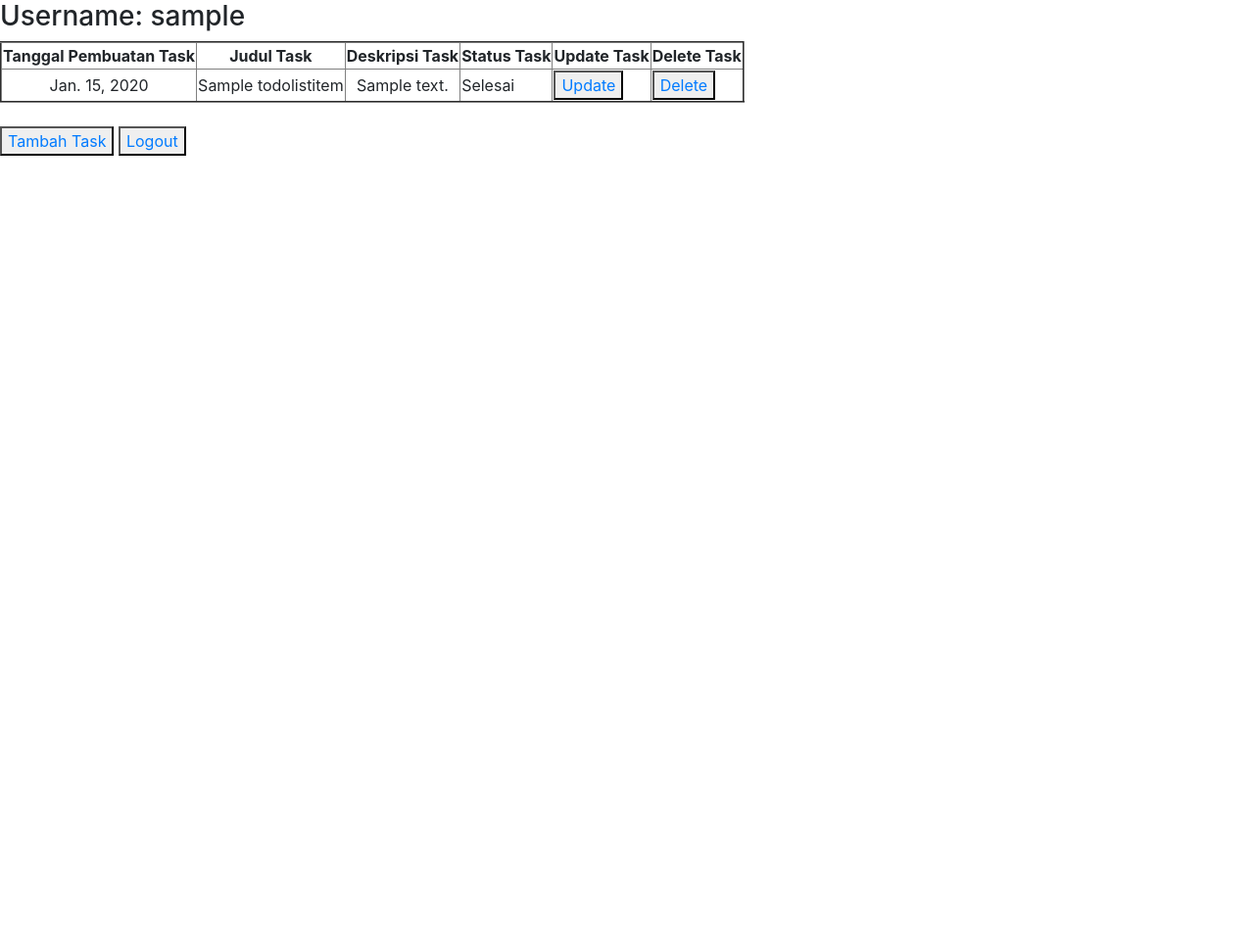
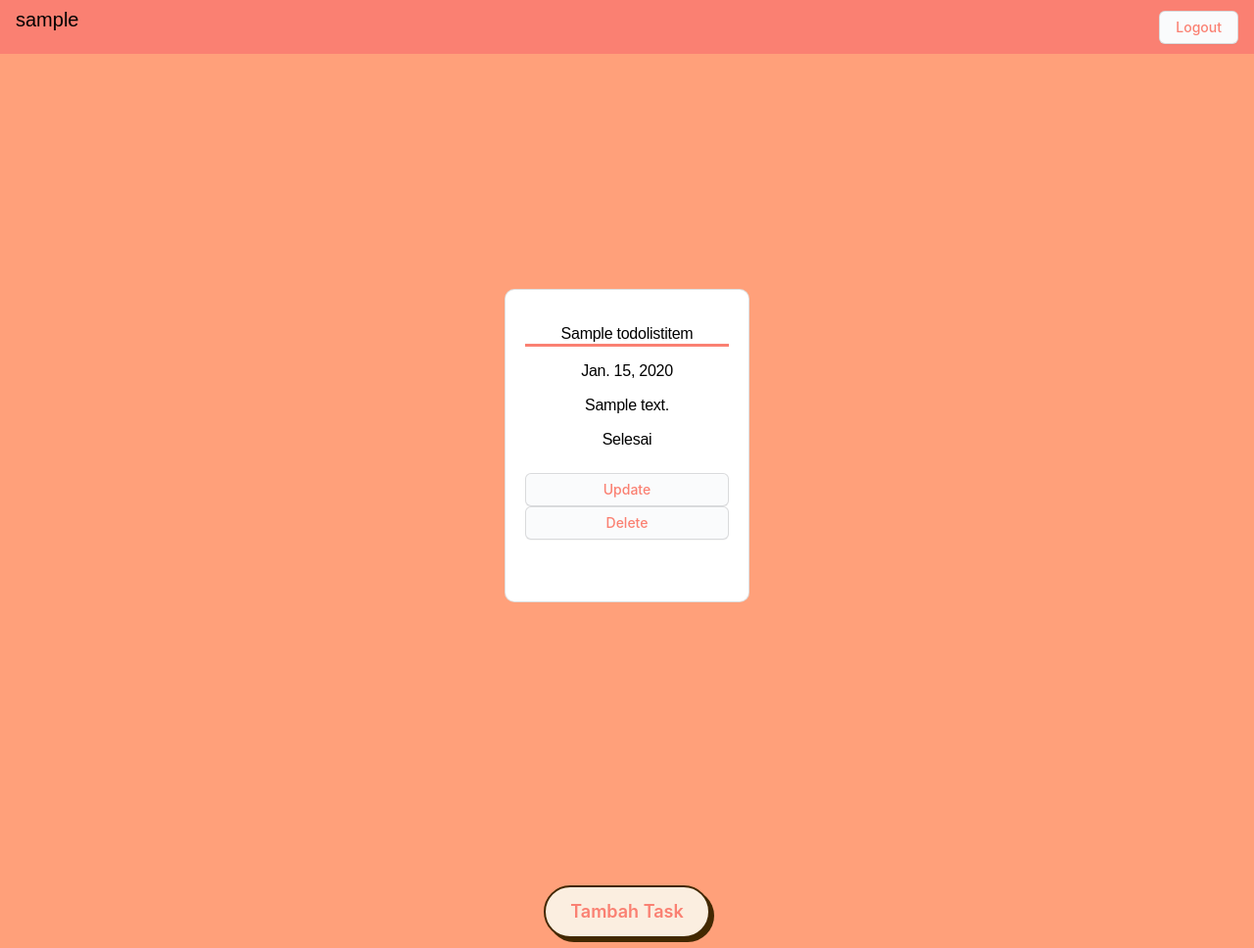
Before and after one commit to azmirahmadisha/Tugas-2, a Django app: page /todolist/ in a window 1280 px wide. Shown: the whole page at 98% size. Before the commit the page ends 159 px from the top, so only its background shows below. Run offline with Django 4.2, Linux system fonts and the light colour scheme; a user stored in the database is signed in; tables that the repository leaves empty hold one stand-in row (values such as "Sample post").

Commit message:
AAAAAAAAAAAAAAAAAAAA

```diff
--- a/todolist/templates/create-task.html
+++ b/todolist/templates/create-task.html
@@ -8,6 +8,7 @@
 
 <style>
 
+
 .login {
     background: salmon;
     margin-top: 10px;
@@ -15,7 +16,6 @@
     margin-right: 20px;
     margin-left: 450px;
     border-radius: 25px;
-    border: 2px solid #73AD21;
     padding: 20px;
     width: 400px;
     height: 500px;
@@ -68,6 +68,7 @@
     margin-top: 50px;
     margin-right: 20px;
     margin-left: 10px;
+    background-color: 	#FFA07A;
 }
 
 
--- a/todolist/templates/login.html
+++ b/todolist/templates/login.html
@@ -14,7 +14,6 @@
     margin-right: 20px;
     margin-left: 450px;
     border-radius: 25px;
-    border: 2px solid #73AD21;
     padding: 20px;
     width: 400px;
     height: 350px;
@@ -39,12 +38,15 @@
     border: salmon;
 }
 
+body {
+background-color: 	#FFA07A;
+}
 
 </style>
 
 <div class = "login">
 
-    <h1>Login</h1>
+    <h1 style="text-align:center">Login</h1>
 
     <form method="POST" action="">
         {% csrf_token %}
--- a/todolist/templates/todolist.html
+++ b/todolist/templates/todolist.html
@@ -2,36 +2,274 @@
 
 {% block content %}
 
+<meta name="viewport" content="width=device-width, initial-scale=1" />
+
+<style>
+
+*{
+  -webkit-font-smoothing: antialiased;
+  -moz-osx-font-smoothing: grayscale;
+}
+
+body{
+  background-color: 	#FFA07A;
+}
+
+.container{
+  width: 80%;
+  min-height: 100vh;
+  display: -webkit-box;
+  display: -ms-flexbox;
+  display: flex;
+  -ms-flex-wrap: wrap;
+      flex-wrap: wrap;
+
+  margin-left: auto;
+  margin-right: auto;
+  margin-top:auto;
+  margin-bottom: auto;
+}
+
+.center{
+  -webkit-box-align: center;
+      -ms-flex-align: center;
+          align-items: center;
+  -webkit-box-pack: center;
+      -ms-flex-pack: center;
+          justify-content: center;
+}
+
+.card{
+  background-color: white;
+  width: 250px;
+  min-height: 250px * 1.618;
+
+  display: -webkit-box;
+
+  display: -ms-flexbox;
+
+  display: flex;
+  -webkit-box-orient: vertical;
+  -webkit-box-direction: normal;
+      -ms-flex-direction: column;
+          flex-direction: column;
+  padding: 20px;
+  margin: 5px;
+
+  -webkit-box-shadow: -20px -20px 0px 0px lighten(salmon, 5%);
+  box-shadow: -20px -20px 0px 0px lighten(salmon, 5%);
+  border-radius: 10px;
+
+  -webkit-animation-name: shadow-show; /* Safari 4.0 - 8.0 */
+  -webkit-animation-duration: 1.5s; /* Safari 4.0 - 8.0 */
+  animation-name: shadow-show;
+  animation-duration: 1.5s;
+
+  -webkit-transition-timing-function: cubic-bezier(0.795, 0.000, 0.165, 1.000);
+  -o-transition-timing-function: cubic-bezier(0.795, 0.000, 0.165, 1.000);
+  transition-timing-function: cubic-bezier(0.795, 0.000, 0.165, 1.000); /* custom */
+
+}
+
+  h1,h2,h3,h4,h5{
+    margin: 0px;
+    padding: 0px 0px 15px 0px;
+    font-family: 'Noto Sans KR', sans-serif;
+    font-size: 20px;
+    color: black;
+  }
+
+  hr{
+    display: block;
+    border: none;
+    height: 3px;
+    background-color: salmon;
+    margin: 0px;
+
+    -webkit-animation-name: line-show; /* Safari 4.0 - 8.0 */
+    -webkit-animation-duration: 0.3s; /* Safari 4.0 - 8.0 */
+    animation-name: line-show;
+    animation-duration: 0.3s;
+    -webkit-transition-timing-function: cubic-bezier(0.795, 0.000, 0.165, 1.000);
+    -o-transition-timing-function: cubic-bezier(0.795, 0.000, 0.165, 1.000);
+    transition-timing-function: cubic-bezier(0.795, 0.000, 0.165, 1.000); /* custom */
+  }
+
+  p{
+    margin: 15px 0px 0px 0px;
+    font-family: 'Noto Sans KR', sans-serif;
+    font-weight: 100;
+    letter-spacing: -0.25px;
+    line-height: 1.25;
+    font-size: 16px;
+    word-break: break-all;
+    word-wrap: pre-wrap;
+    color: black;
+
+    -webkit-animation-name: p-show; /* Safari 4.0 - 8.0 */
+    -webkit-animation-duration: 1.5s; /* Safari 4.0 - 8.0 */
+    animation-name: p-show;
+    animation-duration: 1.5s;
+  }
+
+.btn-ans {
+  appearance: none;
+  background-color: #FAFBFC;
+  border: 1px solid rgba(27, 31, 35, 0.15);
+  border-radius: 6px;
+  box-shadow: rgba(27, 31, 35, 0.04) 0 1px 0, rgba(255, 255, 255, 0.25) 0 1px 0 inset;
+  box-sizing: border-box;
+  color: #24292E;
+  cursor: pointer;
+  display: inline-block;
+  font-family: -apple-system, system-ui, "Segoe UI", Helvetica, Arial, sans-serif, "Apple Color Emoji", "Segoe UI Emoji";
+  font-size: 14px;
+  font-weight: 500;
+  line-height: 20px;
+  list-style: none;
+  padding: 6px 16px;
+  position: relative;
+  transition: background-color 0.2s cubic-bezier(0.3, 0, 0.5, 1);
+  user-select: none;
+  -webkit-user-select: none;
+  touch-action: manipulation;
+  vertical-align: middle;
+  white-space: nowrap;
+  word-wrap: break-word;
+}
+
+.btn-ans:hover {
+  background-color: #F3F4F6;
+  text-decoration: none;
+  transition-duration: 0.1s;
+}
+
+.btn-ans:disabled {
+  background-color: #FAFBFC;
+  border-color: rgba(27, 31, 35, 0.15);
+  color: #959DA5;
+  cursor: default;
+}
+
+.btn-ans:active {
+  background-color: #EDEFF2;
+  box-shadow: rgba(225, 228, 232, 0.2) 0 1px 0 inset;
+  transition: none 0s;
+}
+
+.btn-ans:focus {
+  outline: 1px transparent;
+}
+
+.btn-ans:before {
+  display: none;
+}
+
+.btn-ans:-webkit-details-marker {
+  display: none;
+}
+
+.me{
+    border: none;
+    background-color: whitesmoke;
+    width: 50%;
+    margin: 10px auto;
+    padding: 10px 30px;
+    color: salmon;
+    font-family: 'Noto Sans KR', sans-serif;
+    text-transform: uppercase;
+  }
+
+  .but {
+    text-align: center;
+    align-self: center;
+  }
 
 
-<h3>Username: {{user.get_username}}</h3>
+  .create {
+  background-color: #fbeee0;
+  border: 2px solid #422800;
+  border-radius: 30px;
+  box-shadow: #422800 4px 4px 0 0;
+  color: #422800;
+  cursor: pointer;
+  display: inline-block;
+  font-weight: 600;
+  font-size: 18px;
+  padding: 0 18px;
+  line-height: 50px;
+  text-align: center;
+  text-decoration: none;
+  user-select: none;
+  -webkit-user-select: none;
+  touch-action: manipulation;
+  align-content: center;
+}
 
-<table border="2">
-    <tr>
-    <th style="text-align:center">Tanggal Pembuatan Task</th>
-    <th style="text-align:center">Judul Task</th>
-    <th style="text-align:center">Deskripsi Task</th>
-    <th style="text-align:center">Status Task</th>
-    <th style="text-align:center">Update Task</th>
-    <th style="text-align:center">Delete Task</th>
+.create:hover {
+  background-color: #fff;
+}
 
-    </tr>
+.create:active {
+  box-shadow: #422800 2px 2px 0 0;
+  transform: translate(2px, 2px);
+}
 
+@media (min-width: 768px) {
+  .create {
+    min-width: 120px;
+    padding: 0 25px;
+  }
+}
+
+.lay{
+    display: flex;
+    align-items: center;
+    justify-content: center;
+    margin-top: 1px;
+    margin-bottom: 10px;
+}
+
+a {
+    color:salmon;
+}
+
+a:hover {
+  color: hotpink;
+}
+
+
+ </style>
+
+<nav class="navbar navbar-light" style="background-color: salmon;">
+    <!-- <div class="container-fluid"> -->
+      <h4>{{user.get_username}}</h4>
+      <button class="btn-ans"><a href="{% url 'todolist:logout' %}">Logout</a></button>
+    <!-- </div> -->
+  </nav>
+
+    <div class="container center">
     {% comment %} Tambahkan data di bawah baris ini {% endcomment %}
     {% for item in data_todolist %}
-        <tr>
-            <td style="text-align:center">{{item.date}}</td>
-            <td style="text-align:center">{{item.title}}</td>
-            <td style="text-align:center">{{item.description}}</td>
-            <td>{% if item.isFinished %} Selesai {% else %} Belum Selesai {% endif %}</td>
-            <td><button class="btn-ans"><a href="{% url 'todolist:updateTodo' item.id %}">Update</a></button></td>
-            <td><button class="btn-ans"><a href="{% url 'todolist:deleteTodo' item.id %}">Delete</a></button></td>
-        </tr>
+    <div class="card">
+            <p style="text-align:center">{{item.title}}</p>
+            <hr/>
+            <p style="text-align:center">{{item.date}}</p>
+            <p style="text-align:center">{{item.description}}</p>
+            <p style="text-align:center">{% if item.isFinished %} Selesai {% else %} Belum Selesai {% endif %}</p>
+
+            <br>
+            <button class="btn-ans"><a href="{% url 'todolist:updateTodo' item.id %}">Update</a></button>
+            <button class="btn-ans"><a href="{% url 'todolist:deleteTodo' item.id %}">Delete</a></button>
+    </div>
     {% endfor %}
-</table>
+</div>
 
 <br>
-<button><a href="{% url 'todolist:create-task' %}">Tambah Task</a></button>
-<button><a href="{% url 'todolist:logout' %}">Logout</a></button>
+<br>
+
+<div class="lay">
+<button class="create"><a href="{% url 'todolist:create-task' %}">Tambah Task</a></button>
+</div>
 
 {% endblock content %}
```
Also changed, not shown: todolist/templates/register.html (+9 -4 lines).
